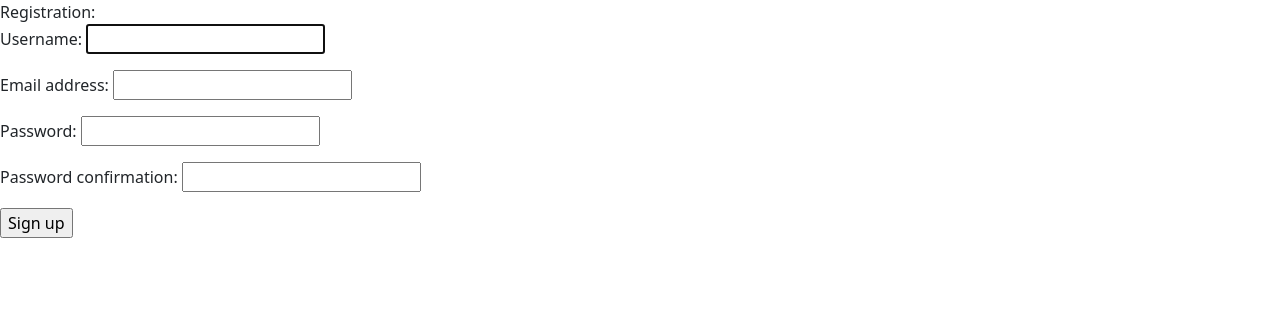
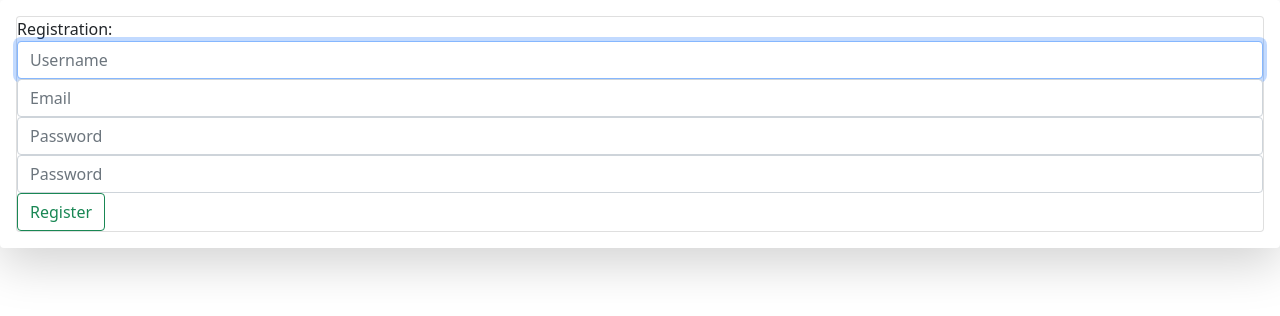
Before and after one commit to Simon-Tinchurin/task_manager, a Django app: page /register/ in a window 1280 px wide. Shown: the top 316 px of the page. Run offline with Django 4.2, Linux system fonts and the light colour scheme; some libraries are stand-ins or nearby versions.

Commit message:
styles for register page

```diff
--- a/tasks/templates/register.html
+++ b/tasks/templates/register.html
@@ -1,7 +1,18 @@
+{% load widget_tweaks %}
 {% include 'base.html' %}
-<form class="register-form" method="POST" autocomplete="off">
-    Registration:
-{% csrf_token %}
-    {{ form.as_p }}
-    <input type="submit" value="Sign up">
+
+<form class="login-form shadow-lg p-3 mb-5 bg-body rounded"
+      method="POST" autocomplete="off">
+    <div class="card">
+        Registration:
+        {% csrf_token %}
+        {% render_field form.username placeholder="Username" class+="form-control"%}
+        {% render_field form.email placeholder="Email" class+="form-control"%}
+        {% render_field form.password1 placeholder="Password" class+="form-control"%}
+        {% render_field form.password2 placeholder="Password" class+="form-control"%}
+        <div class="button-group">
+            <input type="submit" class="btn btn-outline-success" value="Register"
+                   onclick="location.href='{% url 'register' %}'">
+        </div>
+    </div>
 </form>
```
